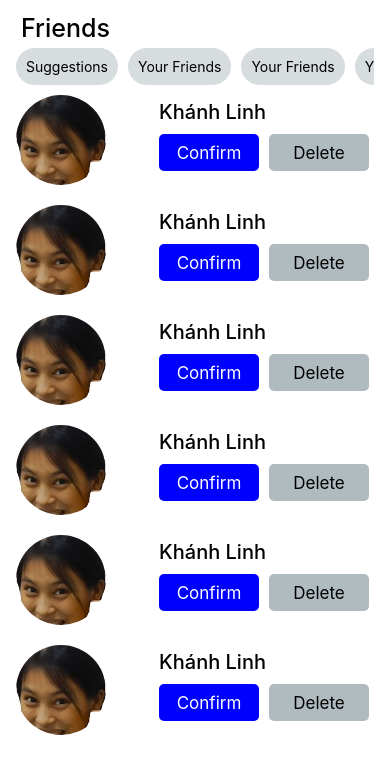
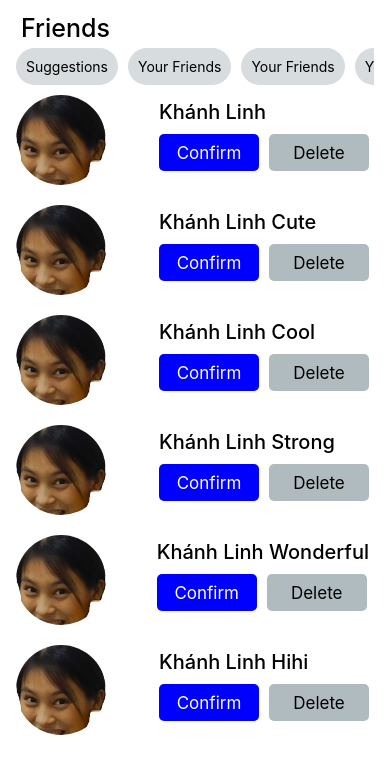
Before and after one commit to LazyyNguyen/react-fakeFB, a React Native app: screen / in a window 390 px wide. Shown: the top 774 px of the page. Built offline with nearby package versions, Linux system fonts and the light colour scheme.

Commit message:
removeFriend

```diff
--- /dev/null
+++ b/src/components/DATA.js
@@ -0,0 +1,34 @@
+ const DATA = [
+    {
+      id: 0,
+      name: 'Khánh Linh',
+      avatar: require('../assets/images/avatar.jpg'),
+    },
+    {
+      id: 1,
+      name: 'Khánh Linh Cute',
+      avatar: require('../assets/images/avatar.jpg'),
+    },
+    {
+      id: 2,
+      name: 'Khánh Linh Cool',
+      avatar: require('../assets/images/avatar.jpg'),
+    },
+    {
+      id: 3,
+      name: 'Khánh Linh Strong',
+      avatar: require('../assets/images/avatar.jpg'),
+    },
+    {
+      id: 4,
+      name: 'Khánh Linh Wonderful',
+      avatar: require('../assets/images/avatar.jpg'),
+    },
+    {
+      id: 5,
+      name: 'Khánh Linh Hihi',
+      avatar: require('../assets/images/avatar.jpg'),
+    },
+  ];
+
+  export default DATA
--- a/src/components/ListFriends.js
+++ b/src/components/ListFriends.js
@@ -3,39 +3,8 @@ import {View, FlatList, StyleSheet, Text, Image} from 'react-native';
 
 import MyButton from './MyButton';
 import ListTags from './ListTags';
+import DATA from './DATA'
 
-const DATA = [
-  {
-    id: 0,
-    name: 'Khánh Linh',
-    avatar: require('../assets/images/avatar.jpg'),
-  },
-  {
-    id: 1,
-    name: 'Khánh Linh',
-    avatar: require('../assets/images/avatar.jpg'),
-  },
-  {
-    id: 2,
-    name: 'Khánh Linh',
-    avatar: require('../assets/images/avatar.jpg'),
-  },
-  {
-    id: 3,
-    name: 'Khánh Linh',
-    avatar: require('../assets/images/avatar.jpg'),
-  },
-  {
-    id: 4,
-    name: 'Khánh Linh',
-    avatar: require('../assets/images/avatar.jpg'),
-  },
-  {
-    id: 5,
-    name: 'Khánh Linh',
-    avatar: require('../assets/images/avatar.jpg'),
-  },
-];
 
 const ListHeaderComponent = () => {
   return (
@@ -62,7 +31,7 @@ const renderItem = ({item, index}) => {
         <Text style={styles.name}>{item.name}</Text>
         <View style={styles.button}>
           <MyButton model="default">Confirm</MyButton>
-          <MyButton>Delete</MyButton>
+          <MyButton item={item}>Delete</MyButton>
         </View>
       </View>
     </View>
@@ -70,6 +39,7 @@ const renderItem = ({item, index}) => {
 };
 
 const ListFriends = () => {
+
   return (
     <FlatList
       ListHeaderComponent={ListHeaderComponent}
--- a/src/components/MyButton.js
+++ b/src/components/MyButton.js
@@ -1,19 +1,54 @@
-import React from 'react';
+import React, {useState, useEffect} from 'react';
 import {
   View,
   Text,
+  Modal,
   TouchableOpacity,
-  StyleSheet
+  StyleSheet,
+  Pressable,
 } from 'react-native';
-const MyButton = ({onPress, model, children, ...props}) => {
+//init
+import DATA from './DATA';
+
+const MyButton = ({onPress, model, children, item, ...props}) => {
+  const [modalVisible, setModalVisible] = useState(false);
+  const removeFriend = item => {
+    DATA.splice(
+      DATA.findIndex(a => a.id === item.id),
+      1,
+    );
+    setModalVisible(!modalVisible);
+  };
   return (
     <TouchableOpacity {...props} onPress={onPress}>
+      <Modal
+        animationType="fade"
+        transparent={true}
+        visible={modalVisible}
+        onRequestClose={() => {
+          Alert.alert('Modal has been closed.');
+          setModalVisible(!modalVisible);
+        }}>
+        <View style={styles.centeredView}>
+          <View style={styles.modalView}>
+            <Text style={styles.modalText}>
+              Do you sure want to remove {item?.name}
+            </Text>
+            <Pressable
+            style={styles.button}>
+              <Text style={styles.buttonLayout} onPress={() => setModalVisible(!modalVisible)}>Cancel</Text>
+              <Text style={styles.buttonLayout} onPress={() => removeFriend(item)}>Confirm</Text>
+            </Pressable>
+          </View>
+        </View>
+      </Modal>
       <View
         style={[
           model == 'default' ? styles.primary : styles.ouline,
           styles.buttonLayout,
         ]}>
         <Text
+          onPress={() => setModalVisible(true)}
           style={[
             model == 'default' ? styles.primaryText : styles.oulineText,
             styles.buttonText,
@@ -25,30 +60,69 @@ const MyButton = ({onPress, model, children, ...props}) => {
   );
 };
 const styles = StyleSheet.create({
-  buttonLayout:{
+  buttonLayout: {
     width: 100,
     height: 37,
     borderRadius: 5,
     alignItems: 'center',
     justifyContent: 'center',
     margin: 5,
-
   },
   ouline: {
-
     backgroundColor: '#B0BBBF',
   },
   primary: {
     backgroundColor: 'blue',
   },
-  buttonText:{
-    fontSize: 17
+  buttonText: {
+    fontSize: 17,
+    textAlign: 'center',
   },
-  oulineText:{
-    color: 'black'
+  oulineText: {
+    color: 'black',
   },
-  primaryText:{
-    color: 'white'
-  }
-})
+  primaryText: {
+    color: 'white',
+  },
+  centeredView: {
+    flex: 1,
+    justifyContent: 'center',
+    alignItems: 'center',
+    marginTop: 22,
+  },
+  modalView: {
+    margin: 20,
+    backgroundColor: 'white',
+    borderRadius: 20,
+    padding: 35,
+    // alignItems: 'center',
+    shadowColor: '#000',
+    shadowOffset: {
+      width: 0,
+      height: 2,
+    },
+    shadowOpacity: 0.25,
+    shadowRadius: 4,
+    elevation: 5,
+  },
+
+  button: {
+    flexDirection: 'row',
+  },
+  buttonOpen: {
+    backgroundColor: '#F194FF',
+  },
+  buttonClose: {
+    backgroundColor: '#2196F3',
+  },
+  textStyle: {
+    color: 'white',
+    fontWeight: 'bold',
+    textAlign: 'center',
+  },
+  modalText: {
+    marginBottom: 15,
+    textAlign: 'center',
+  },
+});
 export default MyButton;
```
Also changed, not shown: src/components/MyModal.js (added, +38 -0 lines).
